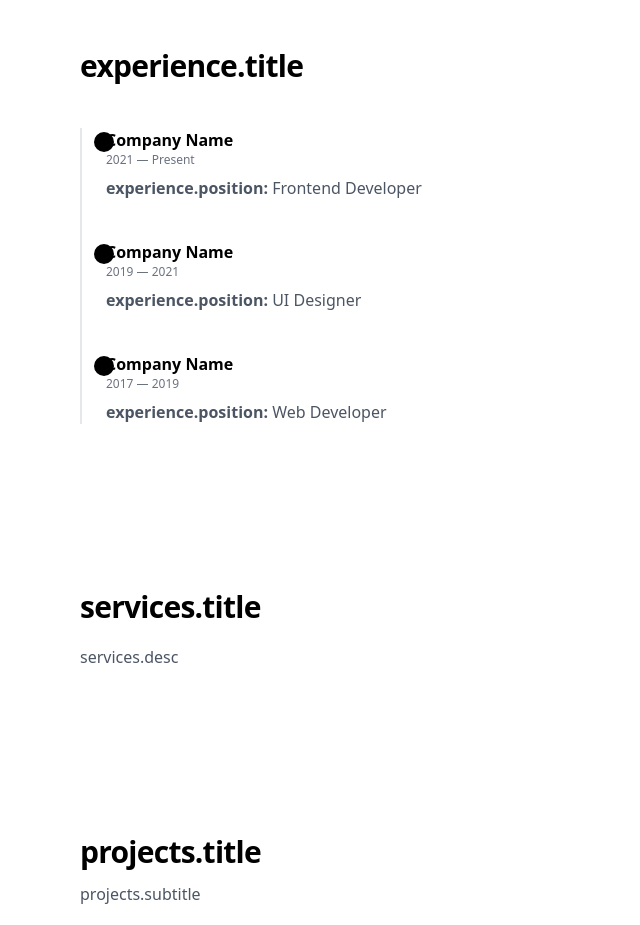
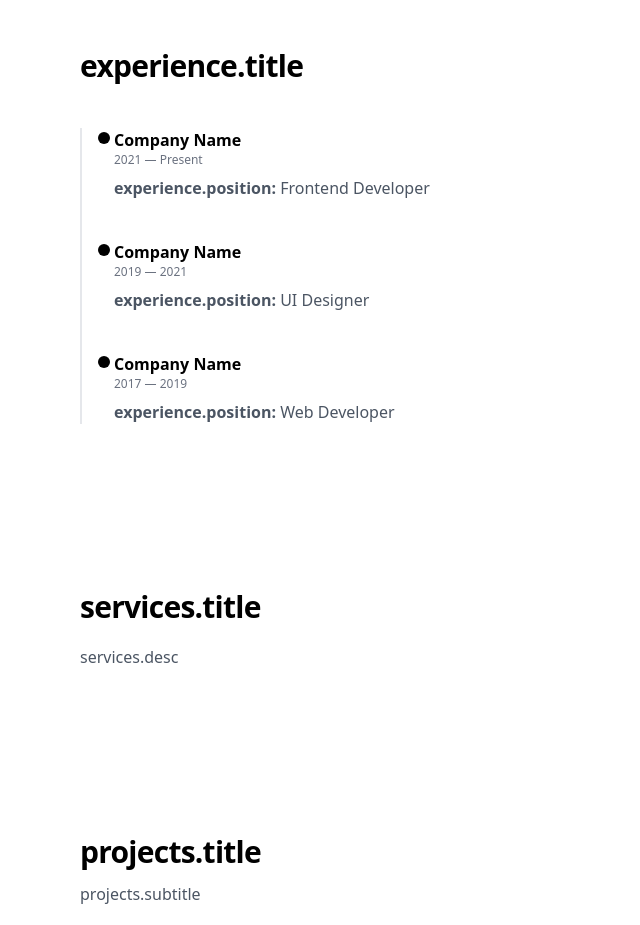
Before and after one commit to saramdni/www, a Next.js app: page /en in a window 1280 px wide. Shown: the part 940-1865 px from the top of the page, without its empty margins (0-640 px from the left). Built offline with nearby package versions, Linux system fonts and the light colour scheme.

Commit message:
Improve experience section layout and circle positioning
Signed-off-by: Faraz Vahedi <kfv@kfv.io>

```diff
--- a/src/components/Experience.tsx
+++ b/src/components/Experience.tsx
@@ -7,10 +7,10 @@ export default function Experience() {
   return (
     <section id="experience" className="section">
       <h3 className="section-title mb-10">{t('experience.title')}</h3>
-      <div className="relative border-s-2 border-gray-200 ps-6 space-y-10">
+      <div className="relative border-s-2 border-gray-200 ps-8 space-y-10">
         {experiences.map((e, i) => (
           <div key={i} className="relative">
-            <span className="absolute -start-3 top-1 w-5 h-5 rounded-full bg-black" />
+            <span className="absolute -start-4 top-1 w-3 h-3 rounded-full bg-black" />
             <h4 className="font-semibold">{e.company}</h4>
             <p className="text-xs text-gray-500">{e.date}</p>
             <p className="section-sub mt-2">
```
